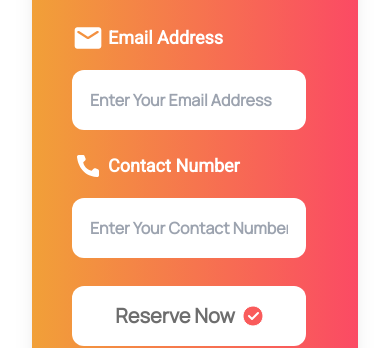
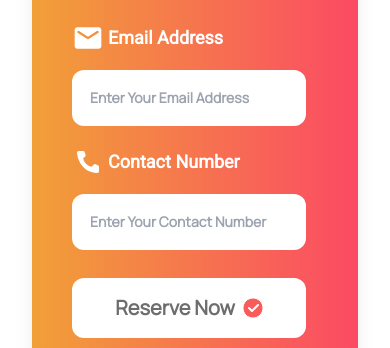
Before and after one commit to harini-kk/Evaluation-task, a React (Create React App) app: page / in a window 390 px wide. Shown: the part 3236-3584 px from the top of the page. Built offline with nearby package versions, Linux system fonts and the light colour scheme.

Commit message:
Placeholder font fix

```diff
--- a/src/components/ReservationForm.jsx
+++ b/src/components/ReservationForm.jsx
@@ -86,7 +86,7 @@ export default function ReservationForm() {
               onChange={handleEmailChange}
               placeholder="Enter Your Email Address"
               aria-label="Email Address"
-              className="text-gray rounded-xl p-[18px] w-full placeholder:text-base placeholder:font-semibold focus:outline-none"
+              className="text-gray rounded-xl p-[18px] w-full text-sm sm:text-base placeholder:font-semibold focus:outline-none"
             />
             {emailError && (
               <p className="text-error text-sm mt-1">{emailError}</p>
@@ -115,7 +115,7 @@ export default function ReservationForm() {
               onChange={handlePhoneChange}
               placeholder="Enter Your Contact Number"
               aria-label="Phone Number"
-              className="text-gray rounded-xl p-[18px] w-full placeholder:font-base placeholder:font-semibold focus:outline-none"
+              className="text-gray rounded-xl p-[18px] w-full text-sm sm:text-base placeholder:font-semibold focus:outline-none"
             />
             {phoneError && (
               <p className="text-error text-sm mt-1">{phoneError}</p>
```
